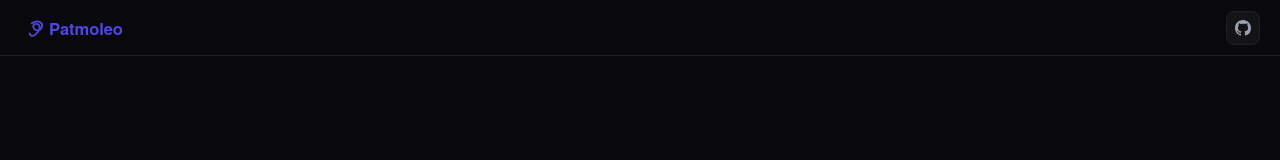
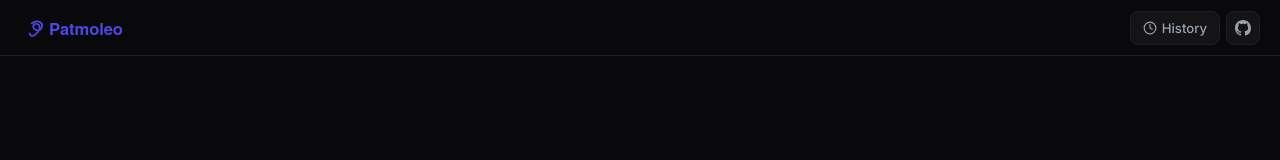
Before and after one commit to alexcj10/patmoleo, a React (Vite) app in the folder frontend/: page / in a window 1280 px wide. Shown: the top 160 px of the page. Built offline with nearby package versions, Linux system fonts and the light colour scheme.

Commit message:
feat: initialize frontend application with entity extraction UI and API integration

```diff
--- a/frontend/src/App.css
+++ b/frontend/src/App.css
@@ -525,10 +525,22 @@
 }
 
 /* ═══════ Scrollbar ═══════ */
-::-webkit-scrollbar { width: 6px; }
-::-webkit-scrollbar-track { background: transparent; }
-::-webkit-scrollbar-thumb { background: #475569; border-radius: 3px; }
-::-webkit-scrollbar-thumb:hover { background: #64748b; }
+::-webkit-scrollbar {
+  width: 12px;
+  height: 12px;
+}
+::-webkit-scrollbar-track {
+  background: transparent;
+}
+::-webkit-scrollbar-thumb {
+  background-color: #3f3f46;
+  border-radius: 8px;
+  border: 3px solid transparent;
+  background-clip: content-box;
+}
+::-webkit-scrollbar-thumb:hover {
+  background-color: #52525b;
+}
 
 
 
--- a/frontend/src/App.jsx
+++ b/frontend/src/App.jsx
@@ -164,7 +164,6 @@
       <nav className="topbar">
         <button className="topbar-logo" onClick={reset}><img src="/logo.svg" alt="Home"/></button>
         <div className="topbar-actions">
-          {view === 'results' && (
           <div className="history-anchor" ref={histRef}>
             <button className="text-btn" onClick={() => setHistOpen(v => !v)}><Clock/> History</button>
             {histOpen && (
@@ -181,7 +180,6 @@
               </div>
             )}
           </div>
-          )}
           {view === 'results' && <button className="text-btn" onClick={reset}><Plus/> New</button>}
           <a className="icon-btn" href={GITHUB} target="_blank" rel="noopener noreferrer" title="GitHub"><GH/></a>
         </div>
```
Lines whose indentation alone changed are shown as unchanged.
